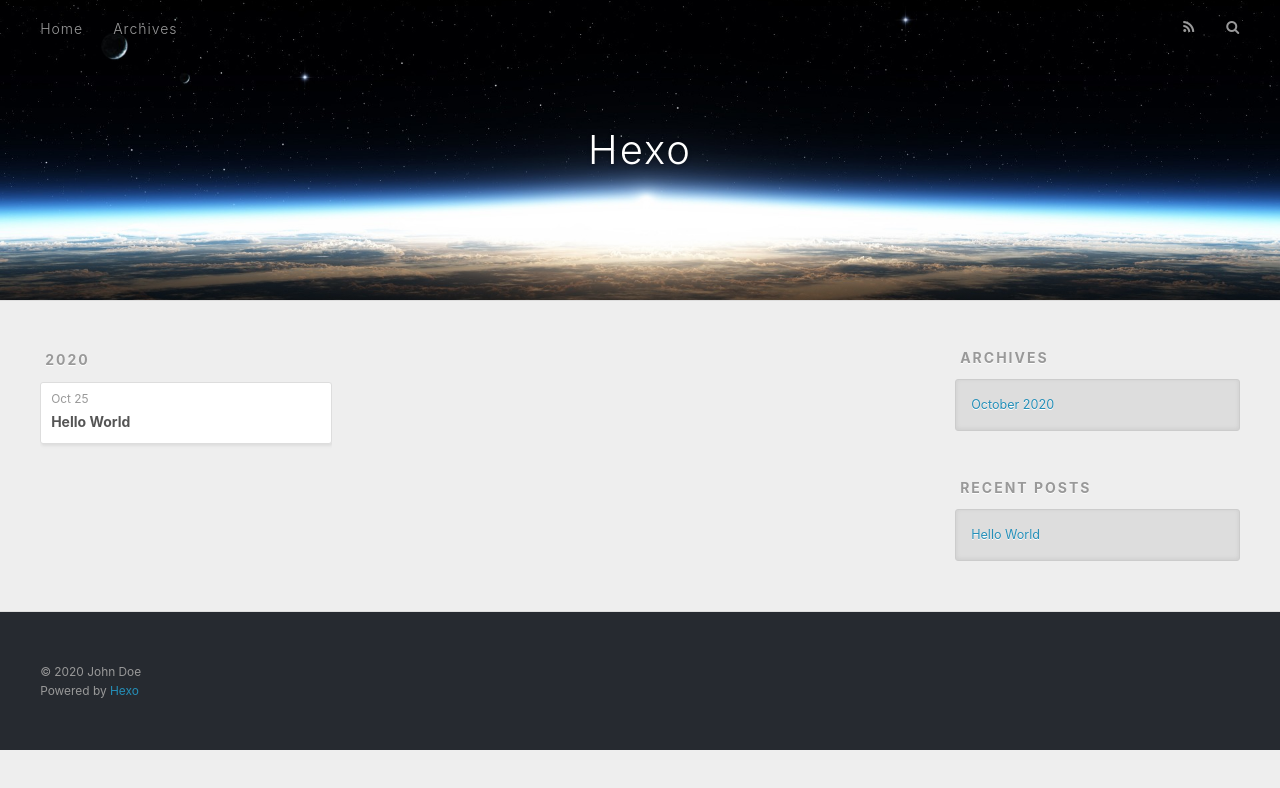
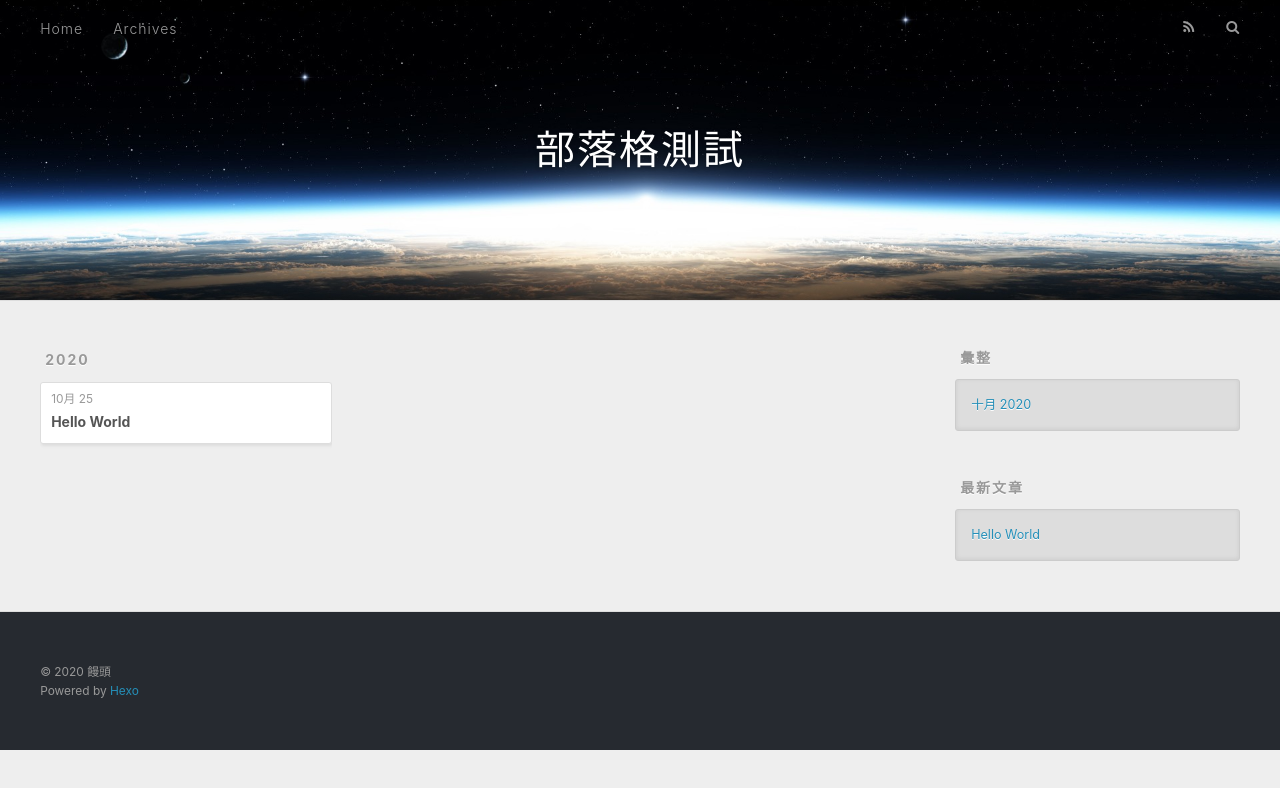
Before and after one commit to ykurey/ykurey.github.io, a plain HTML site: page archives/index.html in a window 1280 px wide. Drawn offline with nearby package versions, Linux system fonts and the light colour scheme.

Commit message:
Site updated: 2020-11-15 15:33:26

```diff
--- a/archives/index.html
+++ b/archives/index.html
@@ -5,17 +5,20 @@
 
 
 
-  <title>Archives | Hexo</title>
+  <title>彙整 | 部落格測試</title>
   <meta name="viewport" content="width=device-width, initial-scale=1, maximum-scale=1">
-  <meta property="og:type" content="website">
-<meta property="og:title" content="Hexo">
-<meta property="og:url" content="http://example.com/archives/index.html">
-<meta property="og:site_name" content="Hexo">
-<meta property="og:locale" content="en_US">
-<meta property="article:author" content="John Doe">
+  <meta name="description" content="這是描述">
+<meta property="og:type" content="website">
+<meta property="og:title" content="部落格測試">
+<meta property="og:url" content="https://ykurey.github.io/archives/index.html">
+<meta property="og:site_name" content="部落格測試">
+<meta property="og:description" content="這是描述">
+<meta property="og:locale" content="zh_TW">
+<meta property="article:author" content="饅頭">
+<meta property="article:tag" content="你的關鍵字">
 <meta name="twitter:card" content="summary">
 
-    <link rel="alternate" href="/atom.xml" title="Hexo" type="application/atom+xml">
+    <link rel="alternate" href="/atom.xml" title="部落格測試" type="application/atom+xml">
 
 
     <link rel="icon" href="/favicon.png">
@@ -36,7 +39,7 @@
   <div id="header-outer" class="outer">
     <div id="header-title" class="inner">
       <h1 id="logo-wrap">
-        <a href="/" id="logo">Hexo</a>
+        <a href="/" id="logo">部落格測試</a>
       </h1>
 
     </div>
@@ -53,10 +56,10 @@
 
           <a id="nav-rss-link" class="nav-icon" href="/atom.xml" title="RSS Feed"></a>
 
-        <a id="nav-search-btn" class="nav-icon" title="Search"></a>
+        <a id="nav-search-btn" class="nav-icon" title="搜尋"></a>
       </nav>
       <div id="search-form-wrap">
-        <form action="//google.com/search" method="get" accept-charset="UTF-8" class="search-form"><input type="search" name="q" class="search-form-input" placeholder="Search"><button type="submit" class="search-form-submit">&#xF002;</button><input type="hidden" name="sitesearch" value="http://example.com"></form>
+        <form action="//google.com/search" method="get" accept-charset="UTF-8" class="search-form"><input type="search" name="q" class="search-form-input" placeholder="Search"><button type="submit" class="search-form-submit">&#xF002;</button><input type="hidden" name="sitesearch" value="https://ykurey.github.io"></form>
       </div>
     </div>
   </div>
@@ -79,7 +82,7 @@
   <div class="archive-article-inner">
     <header class="archive-article-header">
       <a href="/2020/10/25/hello-world/" class="archive-article-date">
-  <time datetime="2020-10-25T09:23:18.001Z" itemprop="datePublished">Oct 25</time>
+  <time datetime="2020-10-25T09:23:18.001Z" itemprop="datePublished">10月 25</time>
 </a>
 
 
@@ -111,9 +114,9 @@
 
 
   <div class="widget-wrap">
-    <h3 class="widget-title">Archives</h3>
+    <h3 class="widget-title">彙整</h3>
     <div class="widget">
-      <ul class="archive-list"><li class="archive-list-item"><a class="archive-list-link" href="/archives/2020/10/">October 2020</a></li></ul>
+      <ul class="archive-list"><li class="archive-list-item"><a class="archive-list-link" href="/archives/2020/10/">十月 2020</a></li></ul>
     </div>
   </div>
 
@@ -121,7 +124,7 @@
 
 
   <div class="widget-wrap">
-    <h3 class="widget-title">Recent Posts</h3>
+    <h3 class="widget-title">最新文章</h3>
     <div class="widget">
       <ul>
 
@@ -141,7 +144,7 @@
 
   <div class="outer">
     <div id="footer-info" class="inner">
-      &copy; 2020 John Doe<br>
+      &copy; 2020 饅頭<br>
       Powered by <a href="http://hexo.io/" target="_blank">Hexo</a>
     </div>
   </div>
```
Also changed, not shown: 2020/10/25/hello-world/index.html (+15 -14 lines), archives/2020/10/index.html (+19 -16 lines), archives/2020/index.html (+19 -16 lines), index.html (+19 -16 lines).
